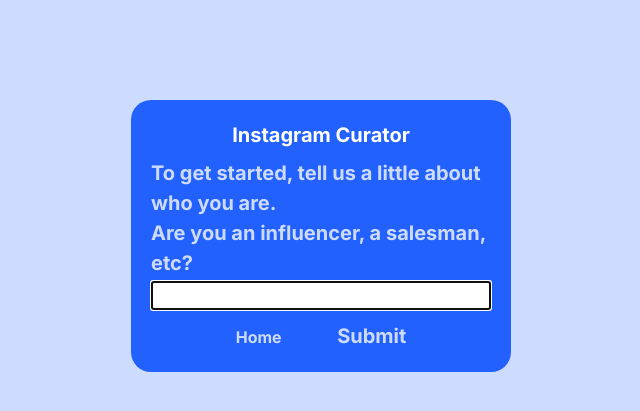
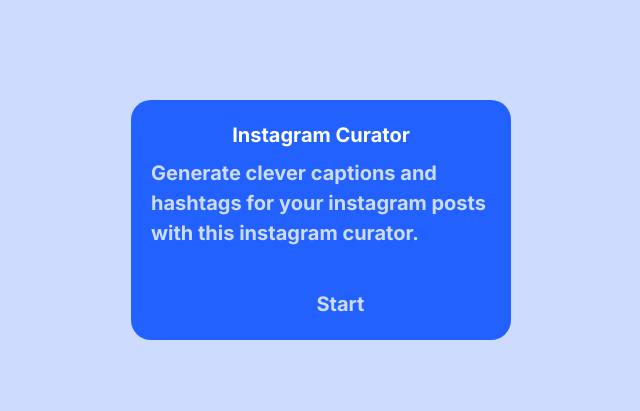
Before and after one commit to Satwik290896/GPT3-Find-Hashtags, a Flask app: page / in a window 1280 px wide. Shown: the top 411 px of the page, without its empty margins (319-959 px from the left). Run offline with Flask 2, Linux system fonts and the light colour scheme; some libraries are stand-ins or nearby versions.

Commit message:
Added Landed page: Working code

```diff
--- a/server.py
+++ b/server.py
@@ -35,18 +35,18 @@
 
     response_data = {'code': 'SUCCESS'}
 
-    if description == 0:
+    if description == 1:
         global identity
         identity = user_input
-    elif description == 1:
+    elif description == 2:
         global tone
         tone = user_input
-    elif description == 2:
+    elif description == 3:
         global topic
         topic = user_input
         captions, ideas = get_captions()
         response_data = {'captions': ideas}
-    elif description == 3:
+    elif description == 4:
         hashtags, ideas = get_hashtags()
         response_data = {'hashtags': ideas}
 
--- a/static/index.js
+++ b/static/index.js
@@ -1,11 +1,11 @@
 const descriptions = {
-  //0: "Generate clever captions and hashtags for your instagram posts with this instagram curator.",
-  0: "To get started, tell us a little about who you are. <br/> Are you an influencer, a salesman, etc?",
-  1: "Tell us about the tone of your message. <br/> Do you want to be trendy, professional, sarcastic, geeky, etc?",
-  2: "Cool! Now, tell us a little bit more about the product you want to post about. What are you selling? What can people do with it?",
-  3: "Lets take a look at some captions based on your input: <br/>",
-  4: "Here are some hashtags to pair your caption with: ",
-  5: "Here's a sample of your post: <hr>",
+  0: "Generate clever captions and hashtags for your instagram posts with this instagram curator.",
+  1: "To get started, tell us a little about who you are. <br/> Are you an influencer, a salesman, etc?",
+  2: "Tell us about the tone of your message. <br/> Do you want to be trendy, professional, sarcastic, geeky, etc?",
+  3: "Cool! Now, tell us a little bit more about the product you want to post about. What are you selling? What can people do with it?",
+  4: "Lets take a look at some captions based on your input: <br/>",
+  5: "Here are some hashtags to pair your caption with: ",
+  6: "Here's a sample of your post: <hr>",
 };
 
 let userInput = "";
@@ -18,6 +18,19 @@
 const renderContent = async (userInput) => {
   $(".description").html(descriptions[currDescIdx]);
   if(currDescIdx == 0) {
+    $("#home").addClass("d-none");
+    $("#start").removeClass("d-none");
+    $("#back").addClass("d-none");
+    $("#regenerate").addClass("d-none");
+    $(".selection").html("");
+    $(".choices").html("");
+    $(".image").html("");
+    $("#user-input").addClass("d-none");
+    $("#submit-btn").addClass("d-none");
+  }
+  if(currDescIdx == 1) {
+    $("#start").addClass("d-none");
+    $("#submit-btn").html("Submit");
     $("#back").addClass("d-none");
     $("#home").removeClass("d-none");
     $("#regenerate").addClass("d-none");
@@ -28,14 +41,14 @@
     $("#user-input").focus();
     $("#submit-btn").removeClass("d-none");
   }
-  else if (currDescIdx == 1) {
+  else if (currDescIdx == 2) {
     $("#back").removeClass("d-none");
     $("#home").addClass("d-none");
     $(".choices").html("");
     $("#user-input").focus();
 
   }
-  else if (currDescIdx == 2) {
+  else if (currDescIdx == 3) {
 
     $("#user-input").focus();
     $.ajax({
@@ -53,7 +66,7 @@
         console.log(error);
       },
     });
-  } else if (currDescIdx == 3) {
+  } else if (currDescIdx == 4) {
     $("#user-input").focus();
     $("#back").addClass("d-none");
     $("#home").removeClass("d-none");
@@ -80,7 +93,7 @@
         console.log(error);
       },
     });
-  } else if (currDescIdx == 4) {
+  } else if (currDescIdx == 5) {
     $(".choices").empty();
     $(".selection").empty();
     $("#user-input").addClass("d-none");
@@ -89,7 +102,7 @@
     hashtagsArr.forEach((hashtag) => {
       $(".choices").append(hashtag);
     });
-  } else if (currDescIdx === 5) {
+  } else if (currDescIdx === 6) {
     $("#submit-btn").addClass("d-none");
   }
 };
@@ -114,9 +127,9 @@
   $("#submit-btn").click(() => {
     userInput = $("#user-input").val();
 
-    if (currDescIdx === 3) {
+    if (currDescIdx === 4) {
       captionChoice = Number(userInput) - 1;
-    } else if (currDescIdx === 4) {
+    } else if (currDescIdx === 5) {
       hashtagChoice = Number(userInput) - 1;
     }
 
@@ -138,7 +151,45 @@
 
     currDescIdx++;
 
-    if (currDescIdx === 5) {
+    if (currDescIdx === 6) {
+      renderSamplePost();
+    }
+
+    renderContent(userInput);
+
+    $("#user-input").val(" ");
+  });
+};
+
+const handleStart = () => {
+  $("#start").click(() => {
+    userInput = $("#user-input").val();
+
+    if (currDescIdx === 4) {
+      captionChoice = Number(userInput) - 1;
+    } else if (currDescIdx === 5) {
+      hashtagChoice = Number(userInput) - 1;
+    }
+
+    $.ajax({
+      type: "POST",
+      url: "inputs",
+      dataType: "json",
+      contentType: "application/json; charset=utf-8",
+      data: JSON.stringify({ description: currDescIdx, input: userInput }),
+      success: function (response) {
+        console.log(response);
+      },
+      error: function (request, status, error) {
+        console.log(request);
+        console.log(status);
+        console.log(error);
+      },
+    });
+
+    currDescIdx++;
+
+    if (currDescIdx === 6) {
       renderSamplePost();
     }
 
@@ -160,13 +211,13 @@
       success: function (response) {
         $(".choices").empty();
 
-        if (currDescIdx - 1 === 2) {
+        if (currDescIdx - 1 === 3) {
           captionsArr = response["captions"];
 
           captionsArr.forEach((caption) => {
             $(".choices").append(caption + "</br>");
           });
-        } else if (currDescIdx - 1 === 3) {
+        } else if (currDescIdx - 1 === 4) {
           hashtagsArr = response["hashtags"];
 
           hashtagsArr.forEach((hashtag) => {
@@ -185,7 +236,7 @@
 
 const handleback = () => {
   $("#back").on("click", () => {
-    if (currDescIdx == 1 || currDescIdx == 2) {
+    if (currDescIdx == 2 || currDescIdx == 3) {
       currDescIdx = currDescIdx - 1;
       renderContent();
     }
@@ -194,7 +245,7 @@
 
 const handlehome = () => {
   $("#home").on("click", () => {
-    if (currDescIdx == 0 || currDescIdx > 2) {
+    if (currDescIdx == 0 || currDescIdx == 1 || currDescIdx > 3) {
       currDescIdx = 0;
       renderContent();
     }
@@ -205,6 +256,7 @@
   renderContent();
 
   handleSubmit();
+  handleStart();
 
   handleRegenerate();
 
--- a/static/main.css
+++ b/static/main.css
@@ -52,6 +52,8 @@
   font-size: medium;
 
 }
+
+#start,
 #submit-btn,
 #regenerate {
   border-style: none;
@@ -61,6 +63,7 @@
   margin-top: 10px;
 }
 
+#start:hover,
 #home:hover,
 #back:hover,
 #submit-btn:hover,
--- a/templates/questionnaire.html
+++ b/templates/questionnaire.html
@@ -14,7 +14,7 @@
         <button id="back"><--</button>
         <button id="home" class="d-none" n>Home</button>
         <span id="tab"></span>
-
+        <button id="start">Start</button>
         <input
           type="submit"
           id="submit-btn"
```
